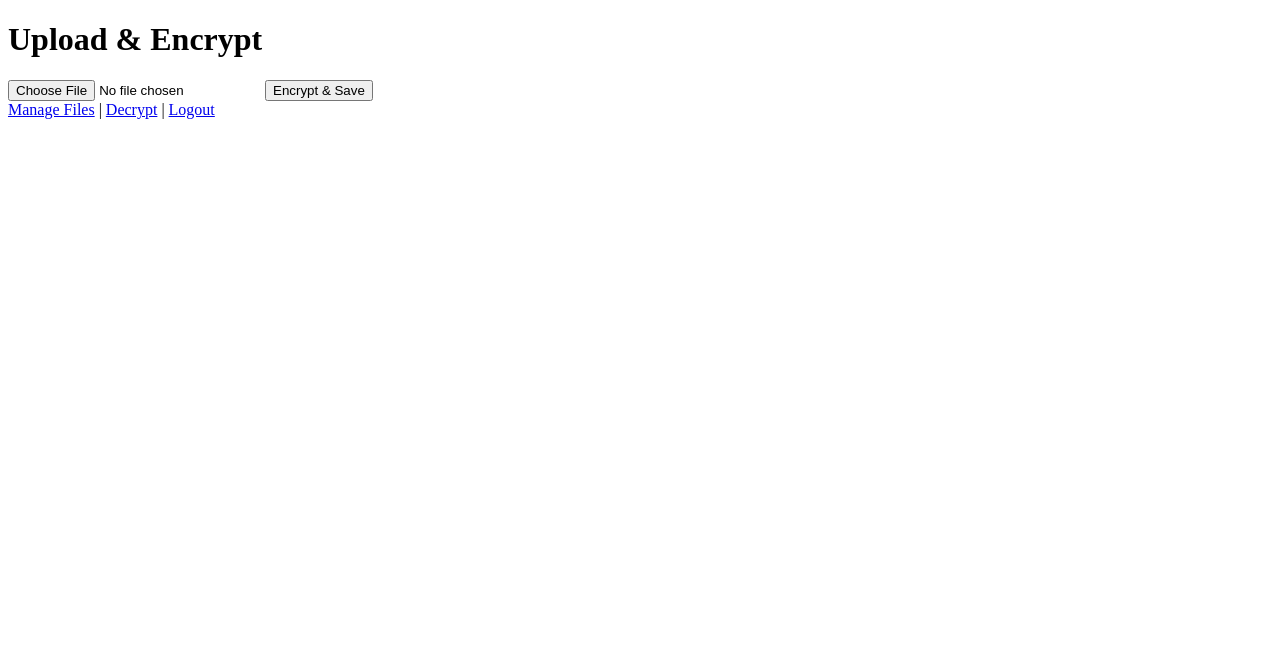
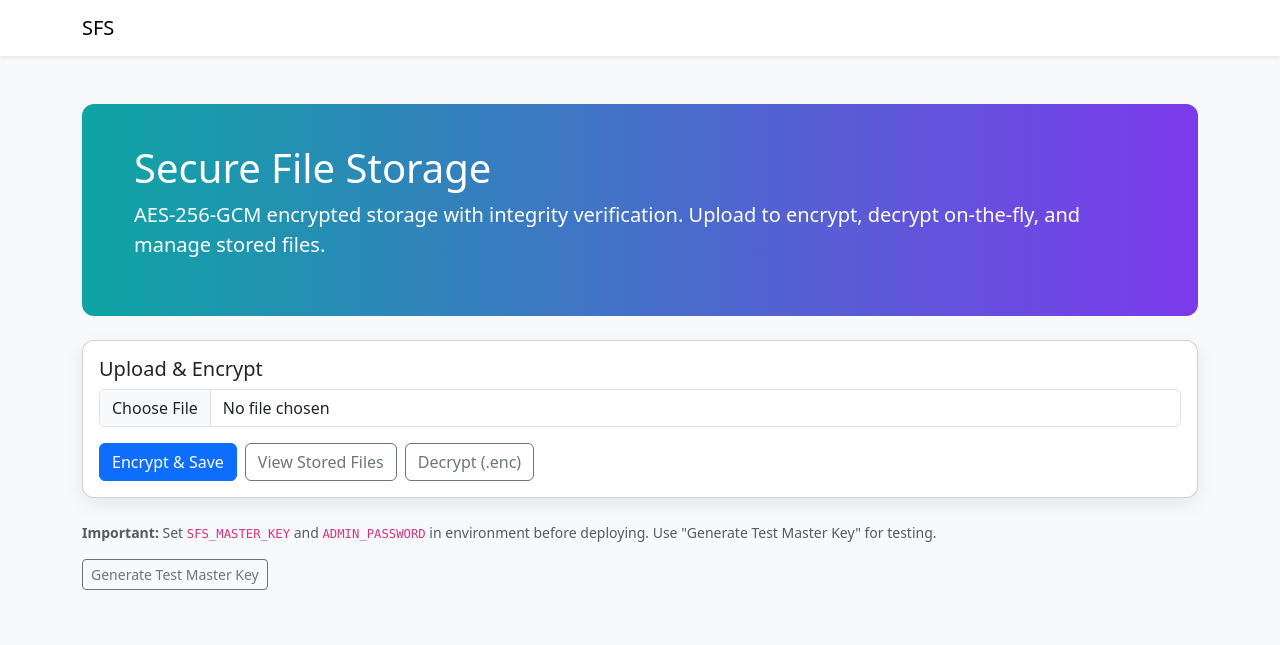
Before and after one commit to Abhims898/Elevate-labs-Internship-project, a Flask app: page / in a window 1280 px wide. Shown: the top 645 px of the page. Run offline with Flask 2, Linux system fonts and the light colour scheme.

Commit message:
Update index.html

```diff
--- a/templates/index.html
+++ b/templates/index.html
@@ -1,16 +1,83 @@
-<!DOCTYPE html>
-<html>
-<head>
-  <title>Secure File Storage</title>
-</head>
-<body>
-  <h1>Upload & Encrypt</h1>
-  <form method="POST" enctype="multipart/form-data">
-    <input type="file" name="file" required>
-    <button type="submit">Encrypt & Save</button>
-  </form>
-  <a href="{{ url_for('list_files') }}">Manage Files</a> |
-  <a href="{{ url_for('decrypt_file') }}">Decrypt</a> |
-  <a href="{{ url_for('logout') }}">Logout</a>
-</body>
+<!doctype html>
+<html lang="en">
+  <head>
+    <meta charset="utf-8">
+    <title>SFS — Secure File Storage</title>
+    <meta name="viewport" content="width=device-width, initial-scale=1">
+    <link href="https://cdn.jsdelivr.net/npm/bootstrap@5.3.2/dist/css/bootstrap.min.css" rel="stylesheet">
+    <style>
+      .hero { background: linear-gradient(90deg,#0ea5a4,#7c3aed); color:white; padding:40px; border-radius:12px; }
+      .card-upload { border-radius:12px; box-shadow: 0 6px 18px rgba(0,0,0,0.08); }
+    </style>
+  </head>
+  <body class="bg-light">
+    <nav class="navbar navbar-expand-lg navbar-light bg-white shadow-sm">
+      <div class="container">
+        <a class="navbar-brand" href="{{ url_for('index') }}">SFS</a>
+        <div class="d-flex ms-auto">
+          {% if auth_enabled %}
+            {% if session.logged_in %}
+              <a class="btn btn-outline-secondary me-2" href="{{ url_for('list_files') }}">Files</a>
+              <a class="btn btn-outline-danger" href="{{ url_for('logout') }}">Logout</a>
+            {% else %}
+              <a class="btn btn-outline-primary" href="{{ url_for('login') }}">Login</a>
+            {% endif %}
+          {% endif %}
+        </div>
+      </div>
+    </nav>
+
+    <div class="container py-5">
+      <div class="hero mb-4">
+        <div class="container">
+          <h1 class="display-6">Secure File Storage</h1>
+          <p class="lead">AES-256-GCM encrypted storage with integrity verification. Upload to encrypt, decrypt on-the-fly, and manage stored files.</p>
+        </div>
+      </div>
+
+      {% with messages = get_flashed_messages(with_categories=true) %}
+        {% if messages %}
+          <div class="mb-3">
+            {% for category, msg in messages %}
+              <div class="alert alert-{{ category }}">{{ msg }}</div>
+            {% endfor %}
+          </div>
+        {% endif %}
+      {% endwith %}
+
+      <div class="card card-upload mb-4">
+        <div class="card-body">
+          <h5>Upload & Encrypt</h5>
+          <form method="post" action="{{ url_for('upload') }}" enctype="multipart/form-data">
+            <div class="mb-3">
+              <input class="form-control" type="file" name="file" required>
+            </div>
+            <div class="d-flex">
+              <button class="btn btn-primary me-2" type="submit">Encrypt & Save</button>
+              <a class="btn btn-outline-secondary me-2" href="{{ url_for('list_files') }}">View Stored Files</a>
+              <a class="btn btn-outline-secondary" href="{{ url_for('decrypt_upload') }}">Decrypt (.enc)</a>
+            </div>
+          </form>
+        </div>
+      </div>
+
+      <div class="text-muted small">
+        <strong>Important:</strong> Set <code>SFS_MASTER_KEY</code> and <code>ADMIN_PASSWORD</code> in environment before deploying. Use "Generate Test Master Key" for testing.
+      </div>
+
+      <div class="mt-3">
+        <button id="genKey" class="btn btn-sm btn-outline-secondary">Generate Test Master Key</button>
+        <div id="generatedKey" class="mt-2"></div>
+      </div>
+    </div>
+
+    <script>
+      document.getElementById("genKey").addEventListener("click", async function(){
+        const resp = await fetch("/generate-key", {method: "POST"});
+        const j = await resp.json();
+        const el = document.getElementById("generatedKey");
+        el.innerHTML = "<div class='card'><div class='card-body'><strong>Master Key (copy to env):</strong><div class='mt-2'><code style='word-break:break-all;'>"+j.master_key+"</code></div></div></div>";
+      });
+    </script>
+  </body>
 </html>
```
